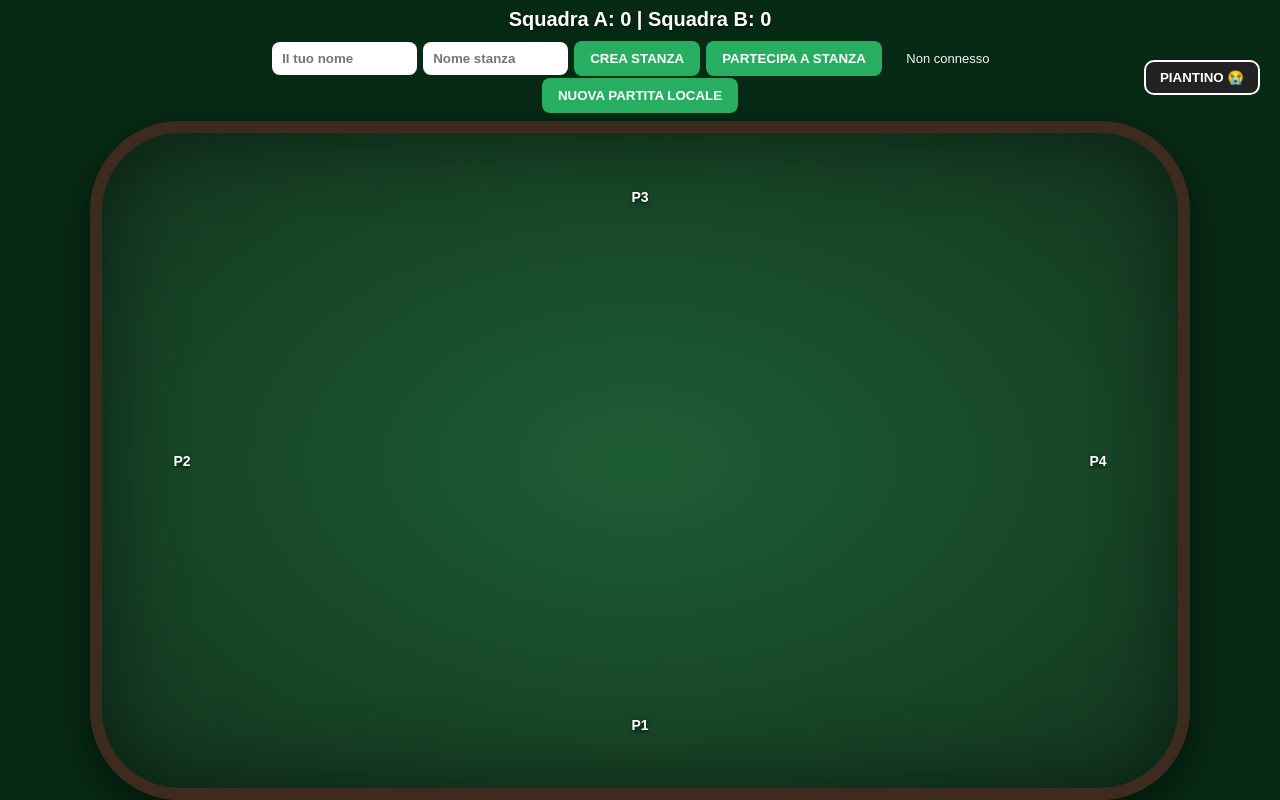
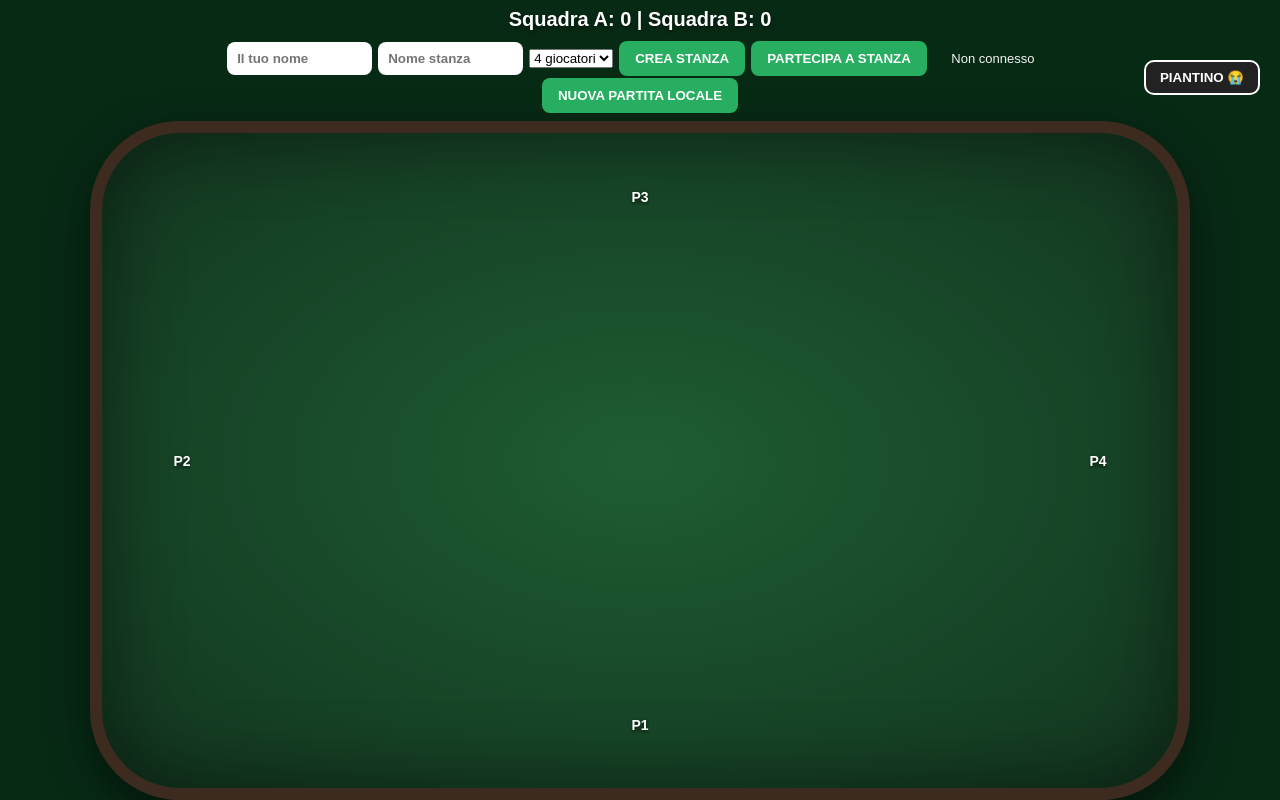
Before and after one commit to cristianromano837-code/Sbarazzina-pro, a website: page public/index.html in a window 1280 px wide. Drawn offline with nearby package versions, Linux system fonts and the light colour scheme; no server answers.

Commit message:
Update index.html

```diff
--- a/public/index.html
+++ b/public/index.html
@@ -18,6 +18,12 @@
             <div id="online-panel">
                 <input id="player-name" placeholder="Nome giocatore">
                 <input id="room-code" placeholder="Nome stanza">
+
+                <select id="max-players">
+                    <option value="2">2 giocatori</option>
+                    <option value="3">3 giocatori</option>
+                    <option value="4" selected>4 giocatori</option>
+                </select>
 
                 <button onclick="creaStanza()">CREA STANZA</button>
                 <button onclick="partecipaStanza()">PARTECIPA A STANZA</button>
```
